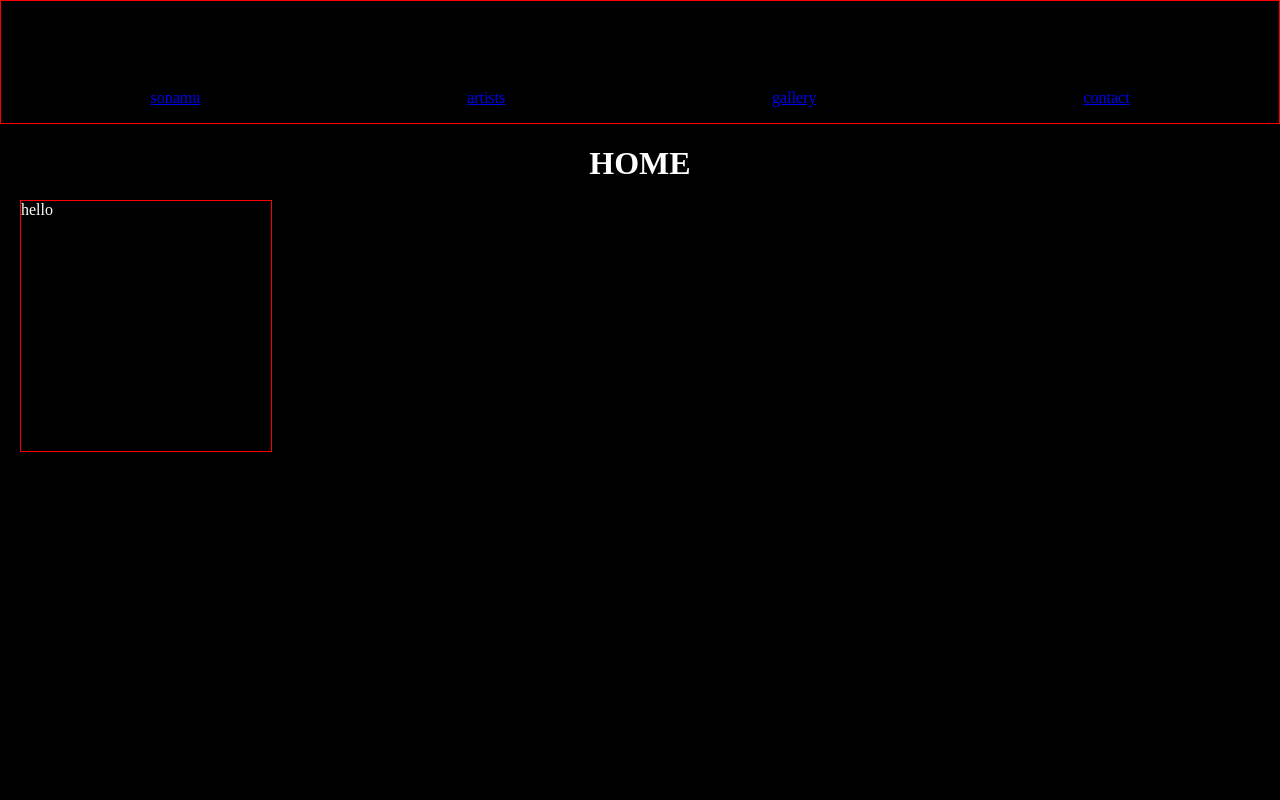
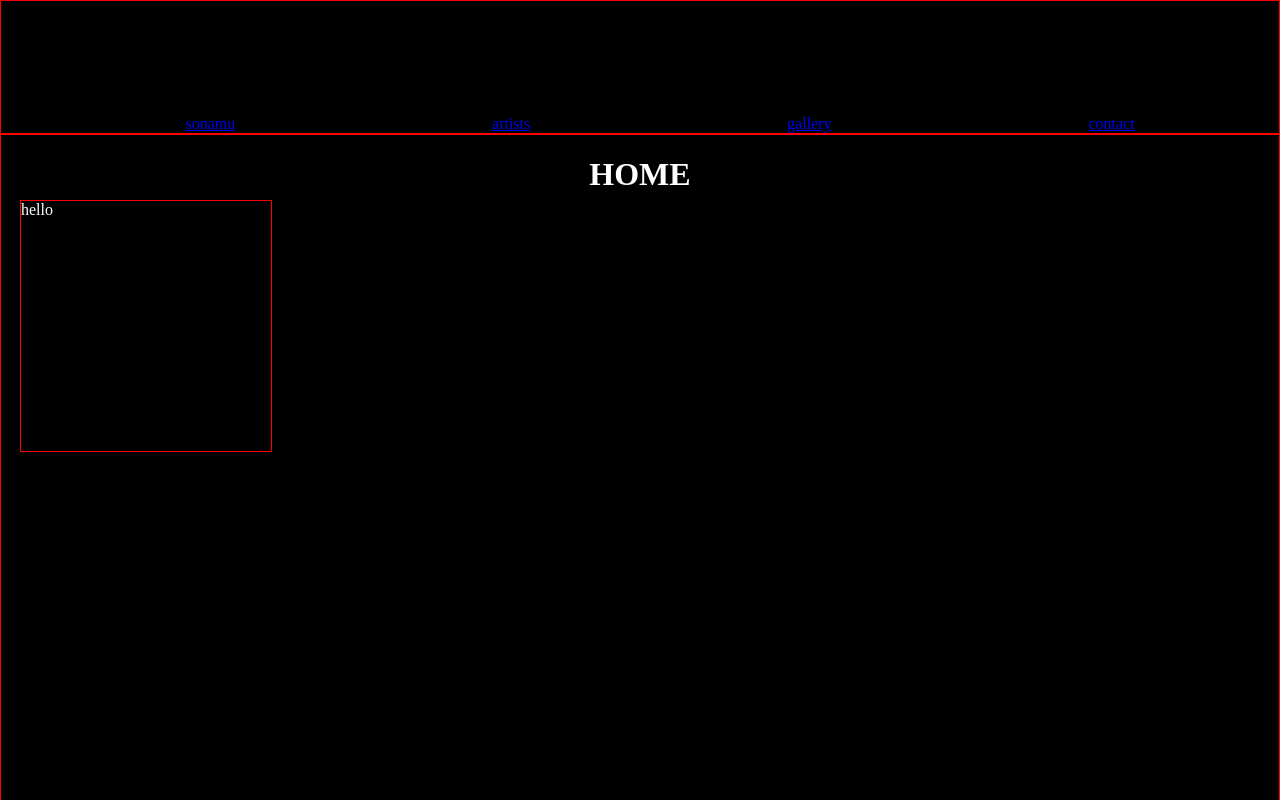
Before and after one commit to k-rewd/sonamu, a React (Vite) app: page / in a window 1280 px wide. Shown: the top 800 px of the page. Built offline with nearby package versions, Linux system fonts and the light colour scheme.

Commit message:
organized nav

```diff
--- a/src/App.jsx
+++ b/src/App.jsx
@@ -1,5 +1,3 @@
-// import { useState } from 'react'
-import { useState } from 'react'
 import { Route, Routes } from 'react-router-dom'
 import Navbar from './components/Navbar'
 import Home from './components/Home'
@@ -9,7 +7,6 @@ import './styles.css'
 import Contact from './components/Contact'
 
 export default function App() {
-  const [isLoaded, setIsLoaded] = useState(false);
   return (
         <>
         <nav>
--- a/src/components/Home/home.css
+++ b/src/components/Home/home.css
@@ -1,10 +1,12 @@
 
 #home {
+  border: 1px solid red;
+
   display: flex;
   justify-content: center;
   background-color: black;
   /* height: fit-content(20em); */
-  height: 800px;
+  height: 1000px;
   color: white;
 }
 
--- a/src/components/Navbar/index.jsx
+++ b/src/components/Navbar/index.jsx
@@ -2,7 +2,7 @@ import './navbar.css'
 
 export default function Navbar() {
   return (
-    <nav>
+    <div>
       <ul id='navbar'>
         <a href='/'>sonamu</a>
         <li>
@@ -15,6 +15,6 @@ export default function Navbar() {
           <a href='/contact'>contact</a>
         </li>
       </ul>
-    </nav>
+    </div>
   )
 }
--- a/src/components/Navbar/navbar.css
+++ b/src/components/Navbar/navbar.css
@@ -11,19 +11,9 @@
 
 }
  */
-nav {
-  position: sticky;
-  top: 0px;
-}
 
  #navbar {
-  border: 1px solid red;
-  height: 90px;
-  padding: 1em;
-  margin: 0 auto;
-  background-color: black;
-
-
+  height: 100px;
   display: flex;
   justify-content: space-around;
   align-items: flex-end;
--- a/src/styles.css
+++ b/src/styles.css
@@ -9,6 +9,16 @@ body {
 
 }
 
-/* nav {
-  top:0px;
-} */
+nav {
+  border: 1px solid red;
+
+  top: 0px;
+  position: sticky;
+  height: 100px;
+
+  padding: 1em;
+  margin: 0 auto;
+  background-color: black;
+
+
+}
```
